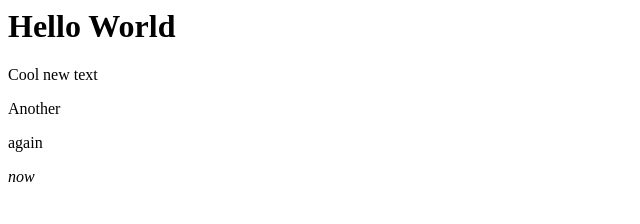
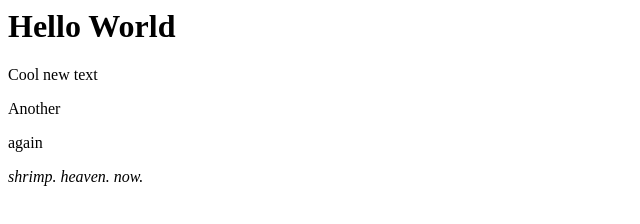
Before and after one commit to thegreatyuke42/testing, a plain HTML site: page index.html in a window 1280 px wide. Shown: the whole page, without its empty margins (0-640 px from the left). Drawn offline with Linux system fonts and the light colour scheme.

Commit message:
Update index.html

```diff
--- a/index.html
+++ b/index.html
@@ -7,7 +7,7 @@
       again
     </p>
     <em>
-      now
+      shrimp. heaven. now.
     </em>
   </body>
 </html>
```
